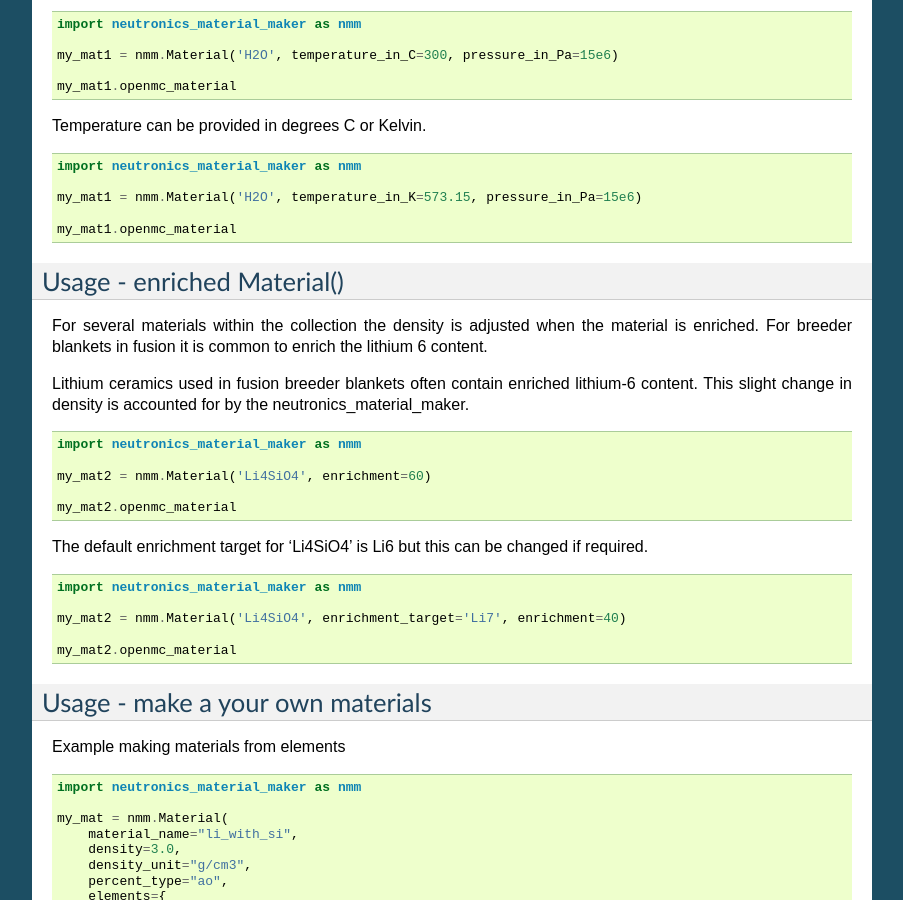
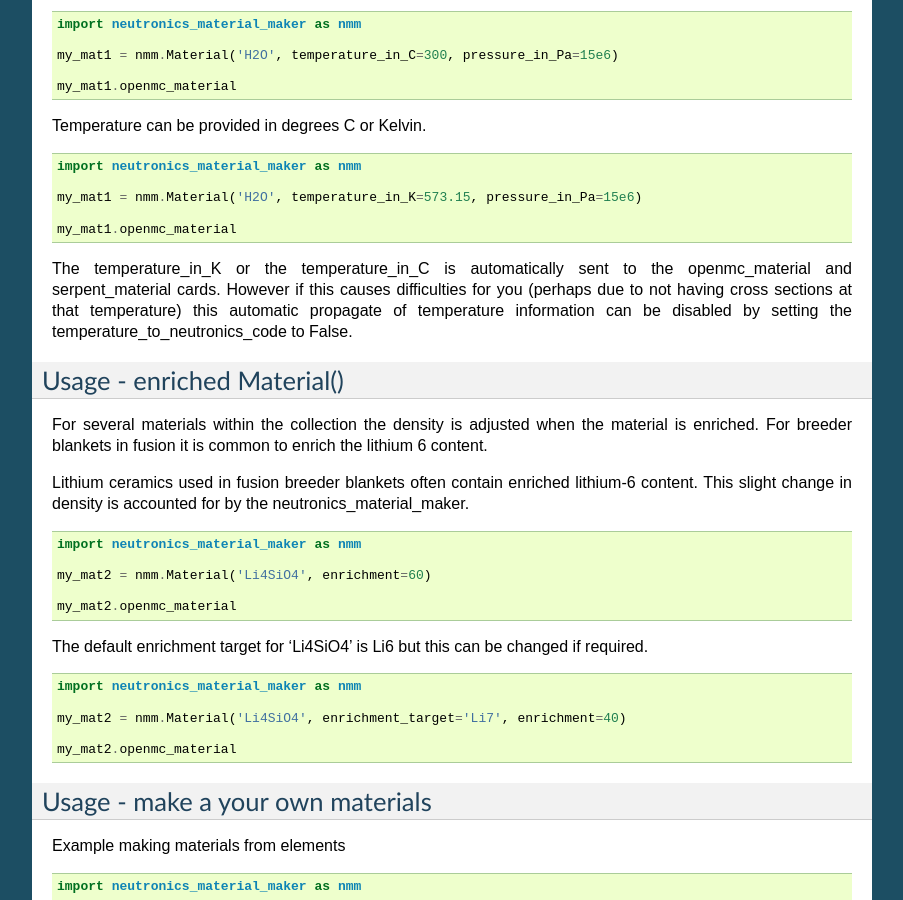
Before and after one commit to fusion-energy/neutronics_material_maker, a Sphinx documentation site: the page built from docs/source/example_material.rst, in a window 1280 px wide and 900 px high, scrolled down 811 px. Shown: the whole window, without its empty margins (198-1101 px from the left). Built offline with Sphinx 7.4.7, drawn with Linux system fonts in a browser that asks for light colours.

Commit message:
added temperature_to_neutronics_code explainer to the examples;

```diff
--- a/docs/source/example_material.rst
+++ b/docs/source/example_material.rst
@@ -64,6 +64,12 @@ Temperature can be provided in degrees C or Kelvin.
     my_mat1 = nmm.Material('H2O', temperature_in_K=573.15, pressure_in_Pa=15e6)
 
     my_mat1.openmc_material
+
+The temperature_in_K or the temperature_in_C is automatically sent to the
+openmc_material and serpent_material cards. However if this causes difficulties
+for you (perhaps due to not having cross sections at that temperature) this
+automatic propagate of temperature information can be disabled by setting the
+temperature_to_neutronics_code to False.
 
 
 Usage - enriched Material()
```
